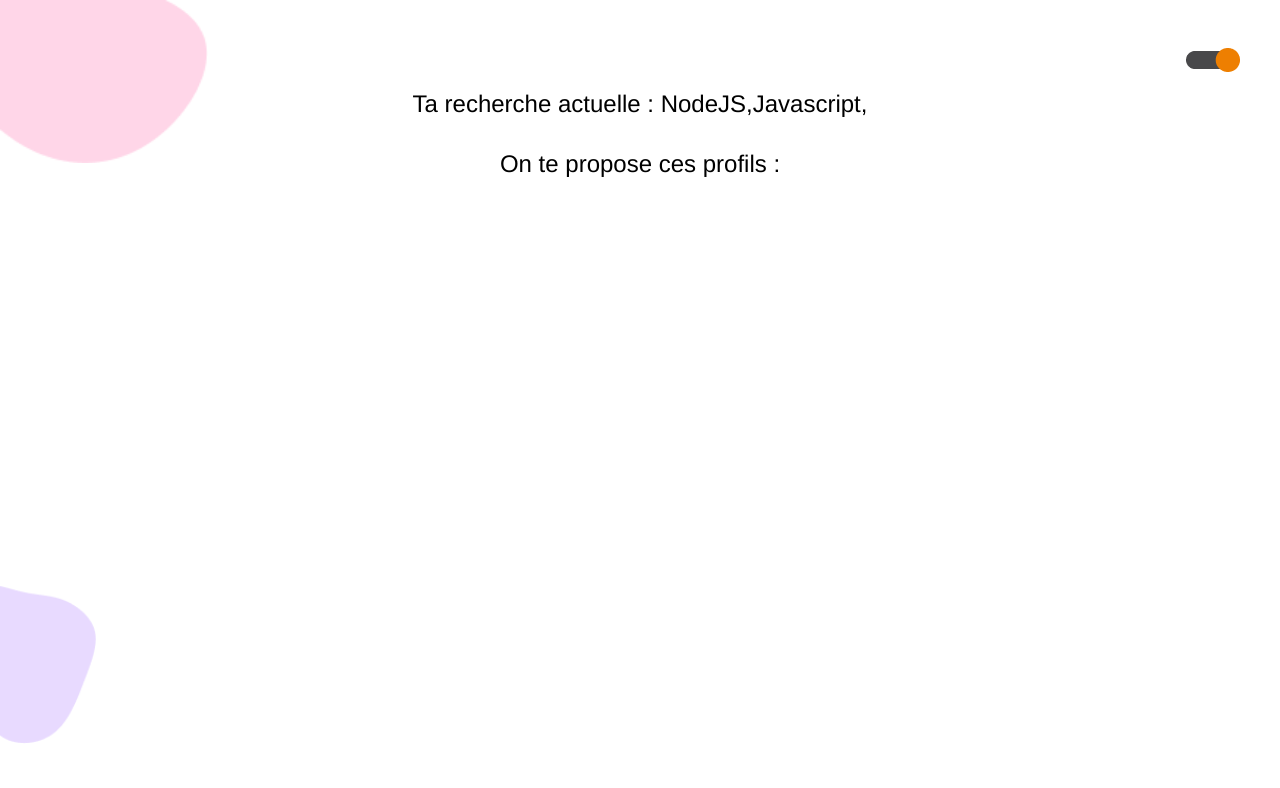
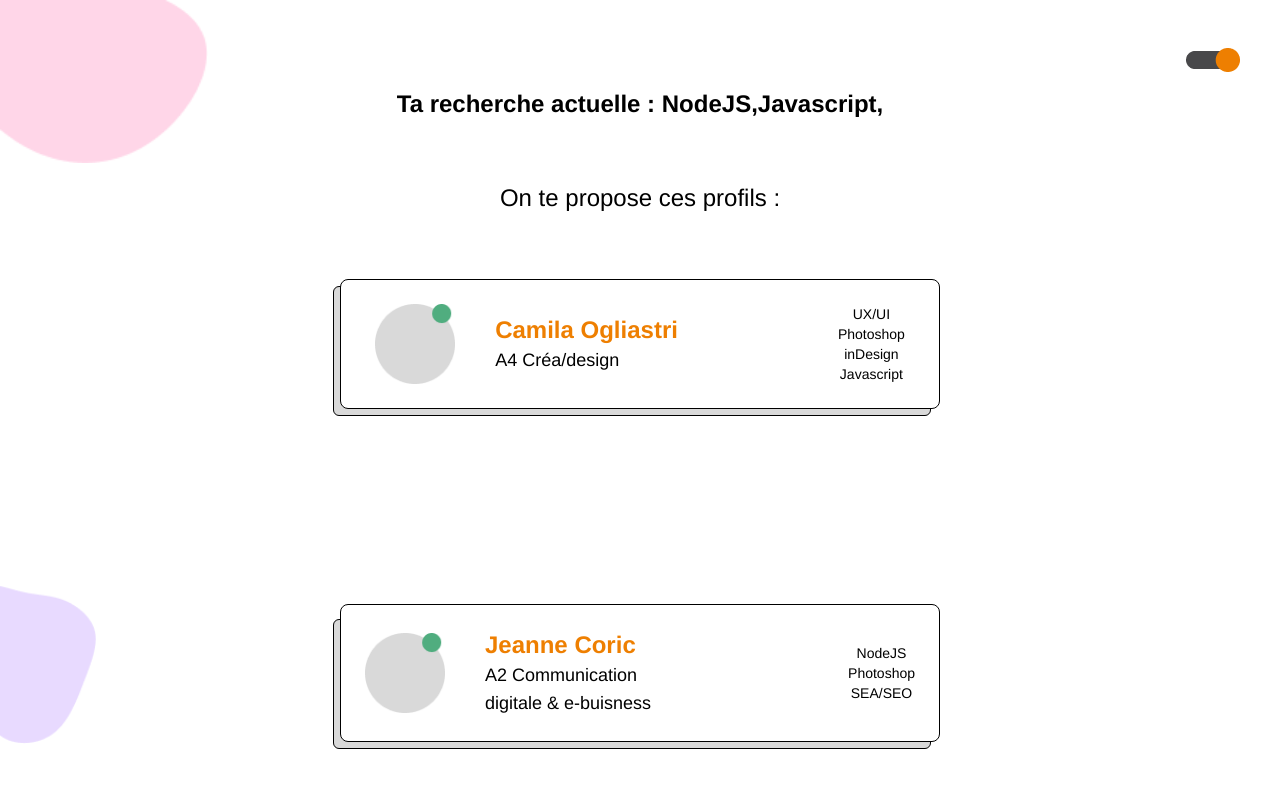
Before and after one commit to Bravely-Brave/launchweek, a Vue app: page /main in a window 1280 px wide. Shown: the top 788 px of the page. Built offline with nearby package versions, Linux system fonts and the light colour scheme.

Commit message:
mode aléatoire réglé :wrench:

```diff
--- a/src/App.vue
+++ b/src/App.vue
@@ -12,7 +12,7 @@
     <router-link to="/chats"></router-link>
     <router-link to="/profile"></router-link>
   </nav>
-  <img src="./assets/switch.png" alt="" class="absolute z-50 right-10">
+  <img src="./assets/switch.png" alt="" class="absolute z-10 right-10">
   <img src="./assets/decorose.png" alt="" class="absolute top-0 w-52">
   <img src="./assets/decoviolet.png" alt="" class="absolute bottom-14 w-24">
   <router-view></router-view>
--- a/src/router/index.js
+++ b/src/router/index.js
@@ -6,12 +6,23 @@ import favoritesView from '../views/favoritesView.vue'
 import chatsView from '../views/chatsView.vue'
 import profileView from '../views/profileView.vue'
 import helpView from '../views/helpView.vue'
+import moreHelp from '../views/moreHelp.vue'
 
 const routes = [
   {
     path: '/',
     name: 'Welcome',
     component: matchView
+  },
+  {
+    path: '/help',
+    name: 'help',
+    component: helpView
+  },
+  {
+    path: '/moreHelp',
+    name: 'morehelp',
+    component: moreHelp
   },
   {
     path: '/main',
@@ -38,11 +49,7 @@ const routes = [
     name: 'profil',
     component: profileView
   },
-  {
-    path: '/help',
-    name: 'help',
-    component: helpView
-  },
+
 ]
 
 const router = createRouter({
--- a/src/store/index.js
+++ b/src/store/index.js
@@ -2,29 +2,31 @@ import { createStore } from 'vuex'
 
 export default createStore({
   state: { //comme data mais le tableau sera accessible sur l'intégralité sur site
-    myProfile : {
+    user : {
       firstname: 'Keith',
       lastname: 'UDANI',
       needs: ['NodeJS',"Javascript"]
     },
 
-    studentInfo :
+    studentInfo :[
       {
         firstname : 'Camila',
         lastname: 'Ogliastri',
-        skills: ['UX/UI','Photoshop','inDesign','Javascript']
+        class: 'A4 Créa/design',
+        skills: ['UX/UI','Photoshop','inDesign','Javascript'],
       },
-    //   {
-    //     firstname : 'Victor',
-    //     lastname: 'Philippe',
-    //     skills: ['Gestion de projet','Methode AGILE']
-    //   },
-    //   {
-    //     firstname : 'Jeanne',
-    //     lastname: 'Coric',
-    //     skills: ['NodeJS','Photoshop','SEA/SEO']
-    //   }
-    // ],
+      {
+        firstname : 'Victor',
+        lastname: 'Philippe',
+        skills: ['Gestion de projet','Methode AGILE']
+      },
+      {
+        firstname : 'Jeanne',
+        lastname: 'Coric',
+        class: 'A2 Communication digitale & e-buisness',
+        skills: ['NodeJS','Photoshop','SEA/SEO']
+      }
+    ],
 
     matchingStudents : []
   },
@@ -34,7 +36,7 @@ export default createStore({
 
   mutations: {
     filter(){
-      const matchingStudents = state.students.filter(student => {
+      const matchingStudents = state.studentInfo.filter(student => {
         return student.skills.some(skill => state.user.needs.includes(skill))
       })
       state.matchingStudents = matchingStudents
--- a/src/views/helpView.vue
+++ b/src/views/helpView.vue
@@ -3,8 +3,8 @@
     <div class="h-screen grid">
       <h1 class="text-5xl text-black m-auto">Bonjour {{this.$store.state.myProfile.firstname}}</h1>
       <div class="flex flex-col items-center gap-20">
-        <button class="border-none p-4 rounded-md w-3/6 bg-figorange text-figwhite font-bold">J'ai besoin d'aide en ...</button>
-        <button class="border-none p-4 rounded-md w-3/6 bg-figorange text-figwhite font-bold">Je découvre</button>
+        <button @click="newDoc()" class="border-none p-4 rounded-md w-3/6 bg-figorange text-figwhite font-bold" id="vue-app">J'ai besoin d'aide en ...</button>
+        <button @click="discover()" class="border-none p-4 rounded-md w-3/6 bg-figorange text-figwhite font-bold">Je découvre</button>
       </div>
     </div>
 
@@ -25,9 +25,17 @@
 
 
 </template>
+
 <script>
 export default {
-
+  methods : {
+    newDoc(){
+      window.location.assign("http://localhost:5173/moreHelp")
+    },
+    discover(){
+      window.location.assign("http://localhost:5173/forum")
+    }
+  }
 }
 </script>
 
--- a/src/views/mainView.vue
+++ b/src/views/mainView.vue
@@ -1,14 +1,25 @@
 <template lang="">
-  <div class="p-10 bg-gray-600 text-white text-2xl">
-    <h2>Ta recherche actuelle : <span v-for="need, key, index in this.$store.state.myProfile.needs" :key="need">{{ need }},</span></h2>
+  <div class="p-10 bg-gray-600 text-white text-2xl h-screen grid">
+    <h2 class="font-bold">Ta recherche actuelle : <span v-for="need, key, index in this.$store.state.user.needs" :key="need"> {{ need }},</span></h2>
 
     <p class="pt-7 ">On te propose ces profils : </p>
-    <div v-for="studentInfo in this.$store.state.matchingStudents" :key="studentInfo.firstname" class="py-8">
-        <p>{{ this.$store.state.studentInfo.firstname + ' ' + this.$store.state.studentInfo.lastname }}</p>
-        <p>{{  }}</p>
-        <ul v-for="skill in studentInfo.skills" :key="skill">
-          <li>{{ this.$store.state.studentInfo.skills }}</li>
-        </ul>
+    <div v-for="studentInfo in this.$store.state.studentInfo" :key="studentInfo.firstname" class="py-8">
+      <div v-if="studentInfo.skills.some(skill => this.$store.state.user.needs.includes(skill))" class="border relative w-1/2 m-auto rounded-lg flex justify-center items-center gap-10 p-6 bg-figwhite">
+        <div class="border p-16 w-full rounded-md absolute -bottom-2 right-2 -z-10 bg-figblue"></div>
+        <img src="../assets/student1.png" alt="" class="w-20">
+        <div class="flex items-center gap-20 ">
+          <div class="text-left ">
+            <p class="font-bold text-figorange">{{ studentInfo.firstname + ' ' + studentInfo.lastname }}</p>
+            <p class="text-lg">{{studentInfo.class}}</p>
+          </div>
+          <p>{{  }}</p>
+          <div class="flex flex-col">
+            <ul v-for="skill in studentInfo.skills" :key="skill" class="flex flex-col text-sm">
+              <li>{{ skill }}</li>
+            </ul>
+          </div>
+        </div>
+      </div>
     </div>
   </div>
 </template>
--- a/src/views/matchView.vue
+++ b/src/views/matchView.vue
@@ -1,23 +1,23 @@
 <template>
   <div>
-    <!-- <form> -->
+    <form>
       <div class="p-10 bg-gray-600 text-white">
-        <h1 class="text-2xl">Bonjour {{this.$store.state.myProfile.firstname}}</h1>
+        <h1 class="text-2xl">Bonjour</h1>
       </div>
 
-      <!-- <label>Nom :</label>
+      <label>Nom :</label>
       <input type="text" v-model="form.name" />
       <br />
       <label>Prénom :</label>
       <input type="text" v-model="form.firstname" />
-      <br /> -->
-      <!-- <button href="">J'ai besoin d'aide en </button>
+      <br />
+      <button href="">J'ai besoin d'aide en </button>
       <select v-model="form.difficulties">
         <option v-for="difficulty in difficulties" :key="difficulty">{{ difficulty }}</option>
       </select>
       <br />
-      <button @click.prevent="submitForm">Soumettre</button> -->
-    <!-- </form> -->
+      <button @click.prevent="submitForm, toMain()">Soumettre</button>
+    </form>
   </div>
 </template>
 
@@ -37,7 +37,11 @@ export default {
     submitForm() {
       // Traitement des données du formulaire
       console.log(this.form);
+    },
+    toMain(){
+      window.location.assign("http://localhost:5173/main")
     }
+
   }
 };
 </script>
--- /dev/null
+++ b/src/views/moreHelp.vue
@@ -0,0 +1,73 @@
+<template class="grid">
+  <div class="h-screen grid place-items-center">
+    <div class="">
+      <h1 class="text-left pb-12 text-2xl font-bold">En quoi voudrais-tu de l'aide ?</h1>
+      <div class="">
+        <ul class="flex flex-col gap-16">
+
+          <div class="relative">
+            <li class="bouton border p-3 w-96 rounded-md bg-figwhite hover:bg-figorange hover:cursor-pointer hover:font-bold ease-in duration-300" @click="mounted()">Axe Coding & digital innovation</li>
+            <div class="border p-6 w-full rounded-md absolute top-2 right-2 -z-10"></div>
+            <div>
+              <div class="flex justify-between pt-4 gap-2 masquer">
+                <button class="border p-1 w-28 rounded-md shadow-xl">Front-end</button>
+                <button class="border p-1 w-28 rounded-md shadow-xl">Back-end</button>
+                <button class="border p-1 w-28 rounded-md shadow-xl">IOT</button>
+              </div>
+              <div class="flex justify-center pt-2 gap-10">
+                <button class="border p-1 w-32 rounded-md shadow-xl">Prototype UX/UI</button>
+                <button class="border p-1 w-32 rounded-md shadow-xl">DevOPS</button>
+              </div>
+            </div>
+          </div>
+
+          <div class="relative">
+            <li class="border p-3 w-96 rounded-md bg-figwhite hover:bg-figorange hover:cursor-pointer hover:font-bold ease-in duration-300">Axe Communication digitale & e-buisness</li>
+            <div class="border p-6 w-full rounded-md absolute top-2 right-2 -z-10"></div>
+          </div>
+
+          <div class="relative">
+            <li class="border p-3 w-96 rounded-md bg-figwhite hover:bg-figorange hover:cursor-pointer hover:font-bold ease-in duration-300">Axe Animation 3D</li>
+            <div class="border p-6 w-full rounded-md absolute top-2 right-2 -z-10"></div>
+          </div>
+
+          <div class="relative">
+            <li class="border p-3 w-96 rounded-md bg-figwhite hover:bg-figorange hover:cursor-pointer hover:font-bold ease-in duration-300">Axe Jeux Vidéo</li>
+            <div class="border p-6 w-full rounded-md absolute top-2 right-2 -z-10"></div>
+          </div>
+
+          <div  class="relative">
+            <li class="border p-3 w-96 rounded-md bg-figwhite hover:bg-figorange hover:cursor-pointer hover:font-bold ease-in duration-300">Axe Création & design</li>
+            <div class="border p-6 w-full rounded-md absolute top-2 right-2 -z-10"></div>
+          </div>
+        </ul>
+      </div>
+    </div>
+  </div>
+</template>
+
+<script>
+export default {
+  mounted(){
+    let element = document.querySelectorAll(".masquer");
+    let bouton = document.querySelectorAll(".bouton");
+
+    bouton.addEventListener("click", function() {
+        if (element.style.display === "none") {
+            element.style.display = "block";
+            bouton.innerHTML = "Masquer";
+        } else {
+            element.style.display = "none";
+            bouton.innerHTML = "Afficher";
+        }
+    })
+  }
+}
+</script>
+
+<style>
+  .detail{
+    visibility: hidden;
+
+  }
+</style>
--- a/tailwind.config.js
+++ b/tailwind.config.js
@@ -13,7 +13,11 @@ module.exports = {
       'decorose': "url('/src/assets/decorose.png')",
       'footer-texture': "url('/img/footer-texture.png')",
     },
-    extend: {},
+    extend: {
+      top: {
+        '97' : '97px'
+      }
+    },
   },
   plugins: [],
 }
```
Also changed, not shown: src/assets/student1.png (added), src/components/cardStudent.vue (added).
